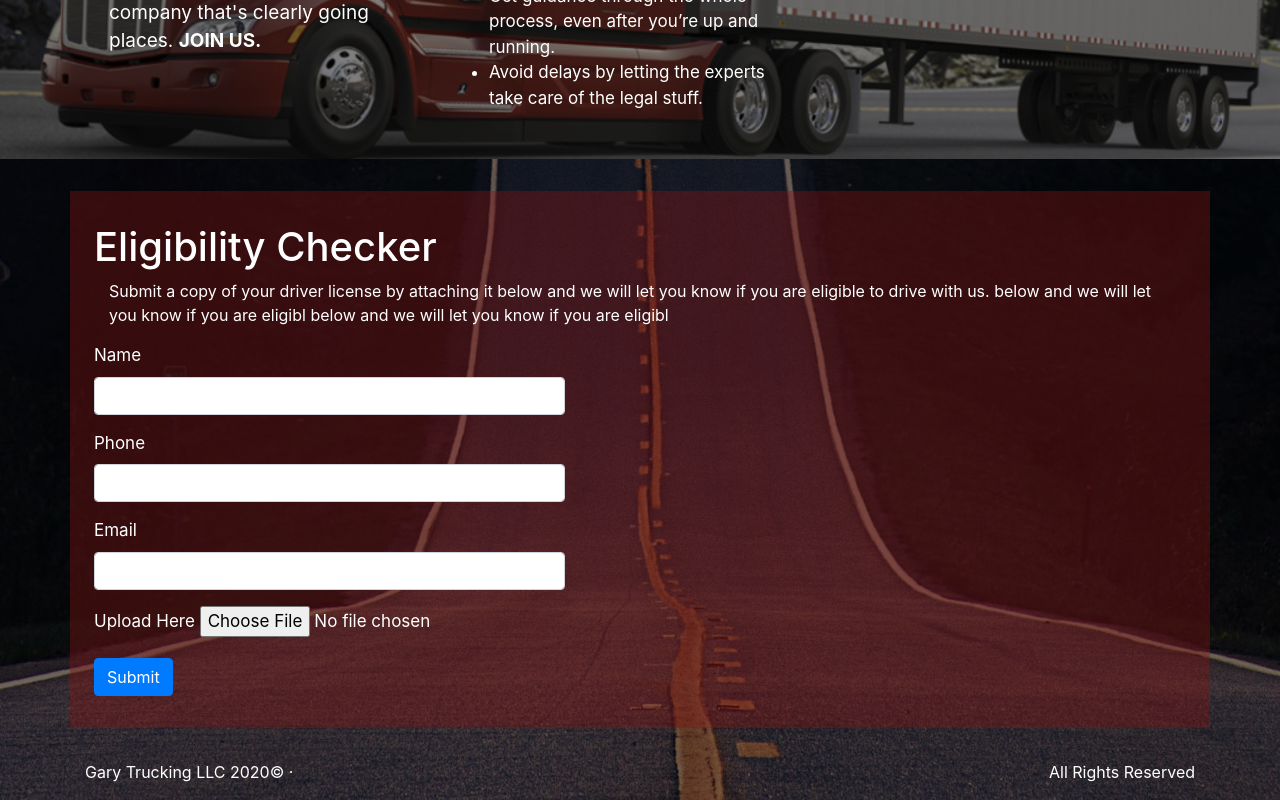
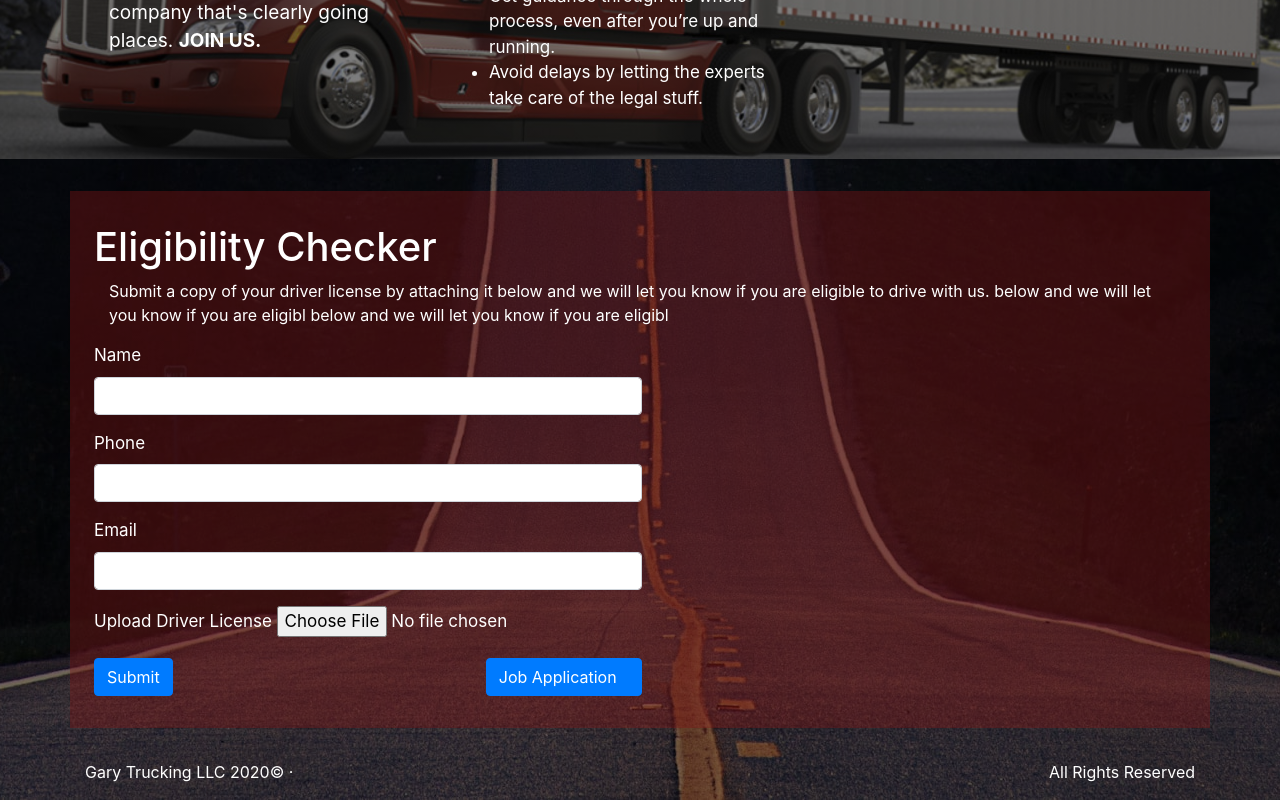
Before and after one commit to samidela/Trucking-Service-Management, a React (Create React App) app: page /FutureDrivers/EligibilityChecker in a window 1280 px wide. Shown: the part 366-1166 px from the top of the page. Built offline with nearby package versions, Linux system fonts and the light colour scheme; a web font is replaced by a local one.

Commit message:
added a link to job application

```diff
--- a/src/components/FutureDrivers/eligibilityCheck.jsx
+++ b/src/components/FutureDrivers/eligibilityCheck.jsx
@@ -1,6 +1,8 @@
 import React from "react";
 import Form from "../common/form";
 import Joi from "joi-browser";
+import { Link } from "react-router-dom";
+import { Button } from "react-bootstrap";
 
 class EligibilityCheck extends Form {
   state = {
@@ -40,9 +42,14 @@ class EligibilityCheck extends Form {
           {this.renderInput("name", "Name")}
           {this.renderInput("phone", "Phone")}
           {this.renderInput("email", "Email")}
-          <label for="exampleInputFile">Upload Here </label>{" "}
+          <label for="exampleInputFile">Upload Driver License </label>{" "}
           <input type="file" id="exampleInputFile"></input>
-          <p class="help-block"></p> {this.renderButton("Submit")}
+          <p class="help-block "></p> {this.renderButton("Submit")}
+          <Button className="pr-4 btn btn-md float-right">
+            <Link style={{ color: "#ffff" }} to="/futureDrivers/jobApplication">
+              Job Application
+            </Link>
+          </Button>
         </form>
       </div>
     );
```
